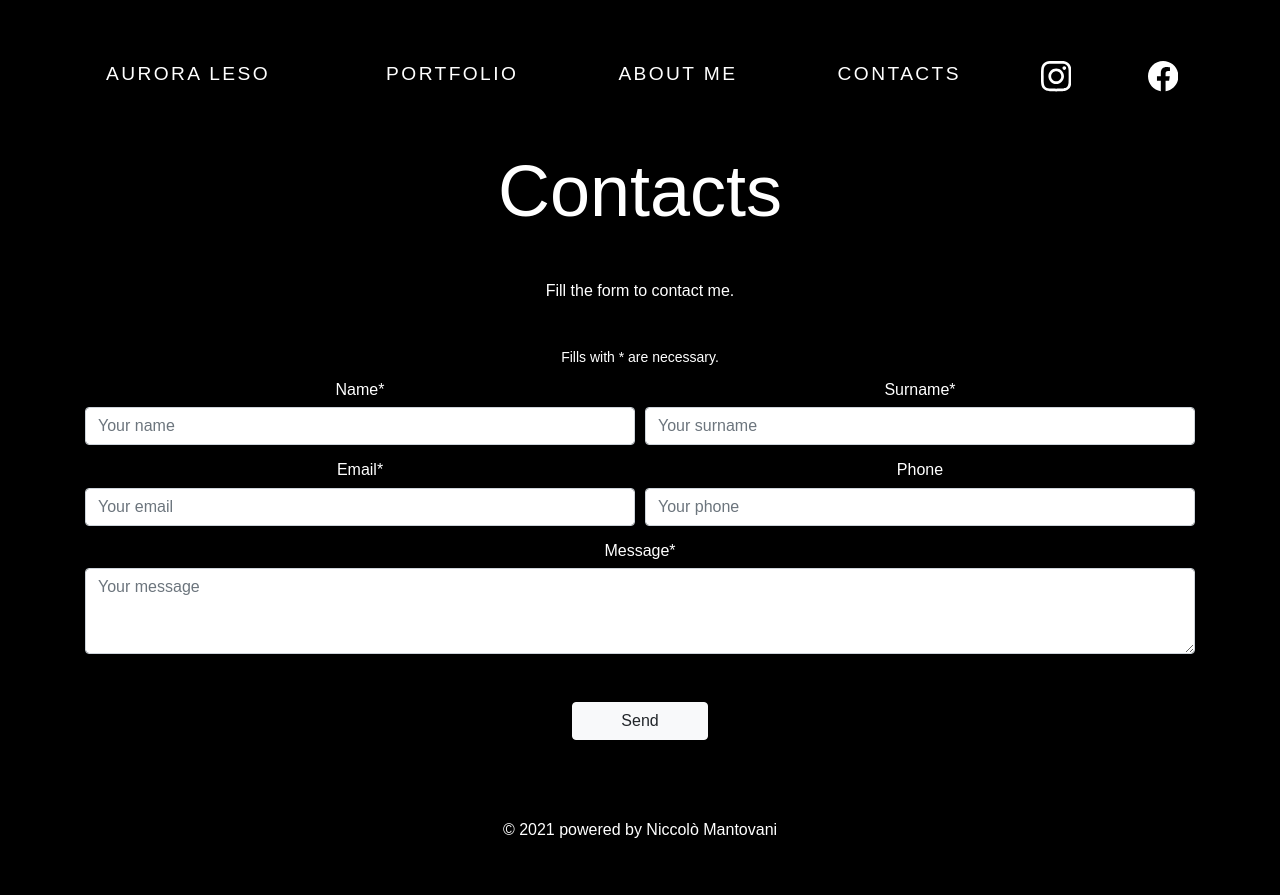
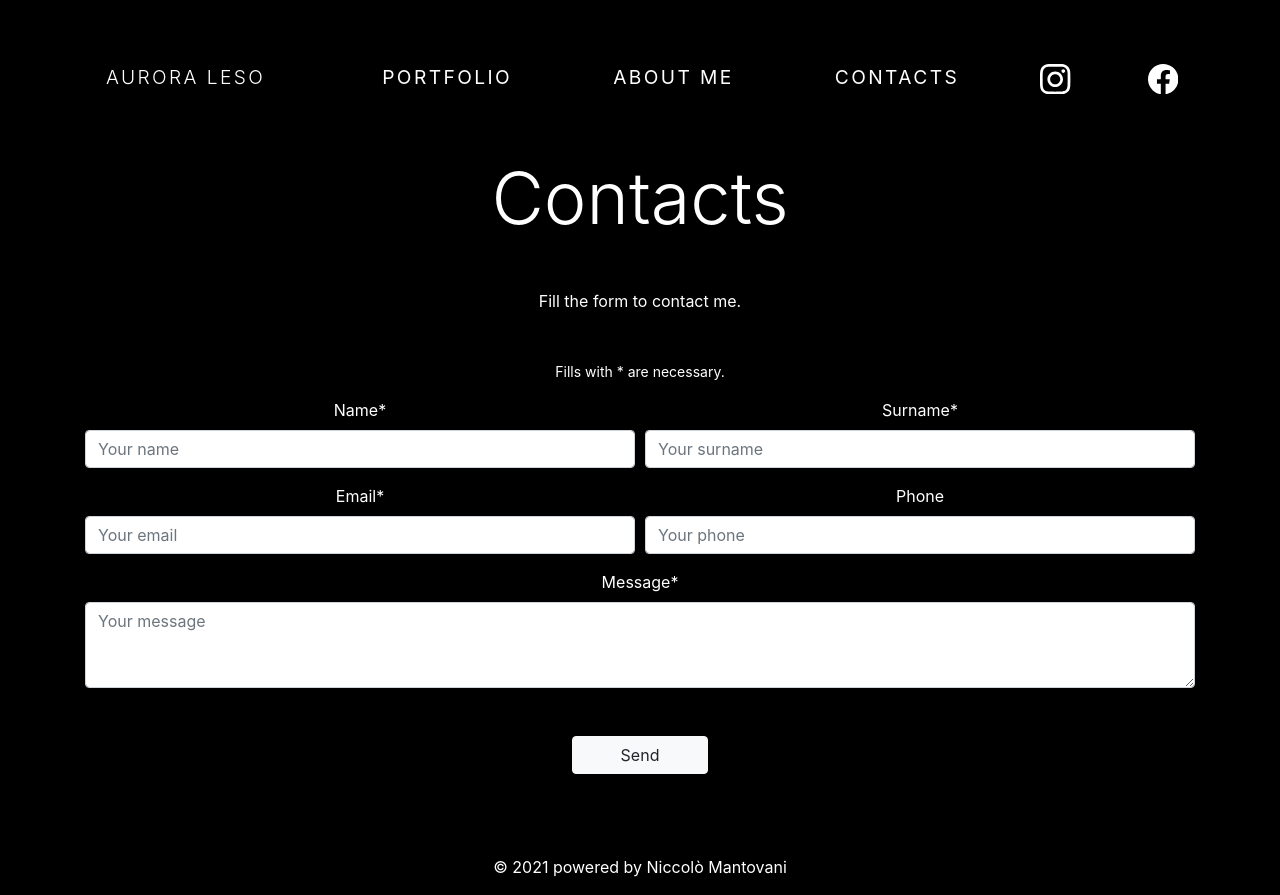
Before and after one commit to nicomanto/Photo-site, a Next.js app: page /contacts in a window 1280 px wide. Before the commit the page ends 856 px from the top, so only its background shows below. Built offline with nearby package versions, Linux system fonts and the light colour scheme.

Commit message:
Remove html tag

```diff
--- a/components/Layout.tsx
+++ b/components/Layout.tsx
@@ -29,7 +29,6 @@ const Layout = ({
       <meta name="description" content="Aurora Leso model site" />
       <meta name="author" content="Niccolò Mantovani" />
     </Head>
-    <html lang="en">
     <header>
       <nav className="navbar-dark navbar py-5 container">
         <Navbar.Brand className="navLinkBrand display-4" href="/" lang="it">
@@ -85,7 +84,6 @@ const Layout = ({
         </a>
       </p>
     </footer>
-    </html>
   </div>
 );
 
```
Lines whose indentation alone changed are shown as unchanged.
